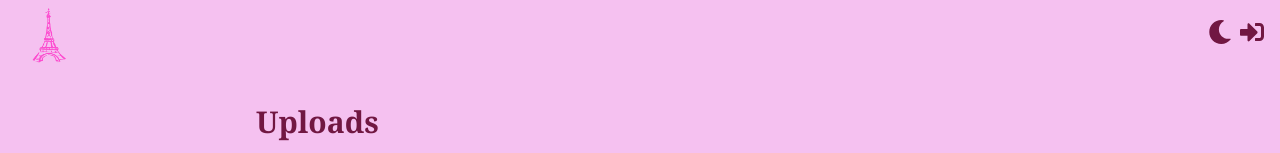
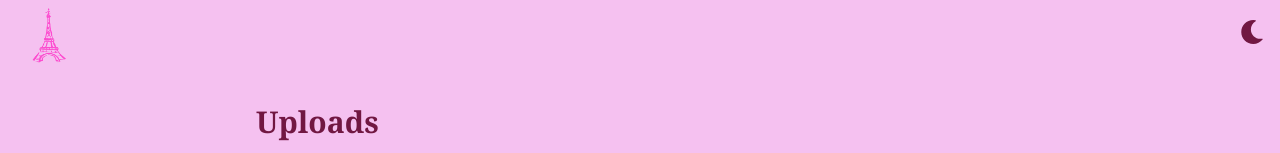
Before and after one commit to leagueofparis/leagueofparis, a React (Vite) app in the folder leagueofparis/: page /uploads in a window 1280 px wide. Shown: the top 153 px of the page. Built offline with nearby package versions, Linux system fonts and the light colour scheme; no server answers.

Commit message:
hiding sign in button

```diff
--- a/leagueofparis/src/components/HeaderButtons.jsx
+++ b/leagueofparis/src/components/HeaderButtons.jsx
@@ -67,7 +67,7 @@ export default function HeaderButtons({ onSignIn, onSignOut }) {
 					{theme === "parislight" ? <FaMoon size={24} /> : <FaSun size={24} />}
 				</button>
 
-				{!isAuthenticated() && (
+				{/* {!isAuthenticated() && (
 					<SignInButton onSignIn={onSignIn} onSignOut={onSignOut} />
 				)}
 				{isAuthenticated() && (
@@ -78,7 +78,7 @@ export default function HeaderButtons({ onSignIn, onSignOut }) {
 							alt="League of Paris Logo"
 						/>
 					</button>
-				)}
+				)} */}
 			</div>
 		</div>
 	);
```
